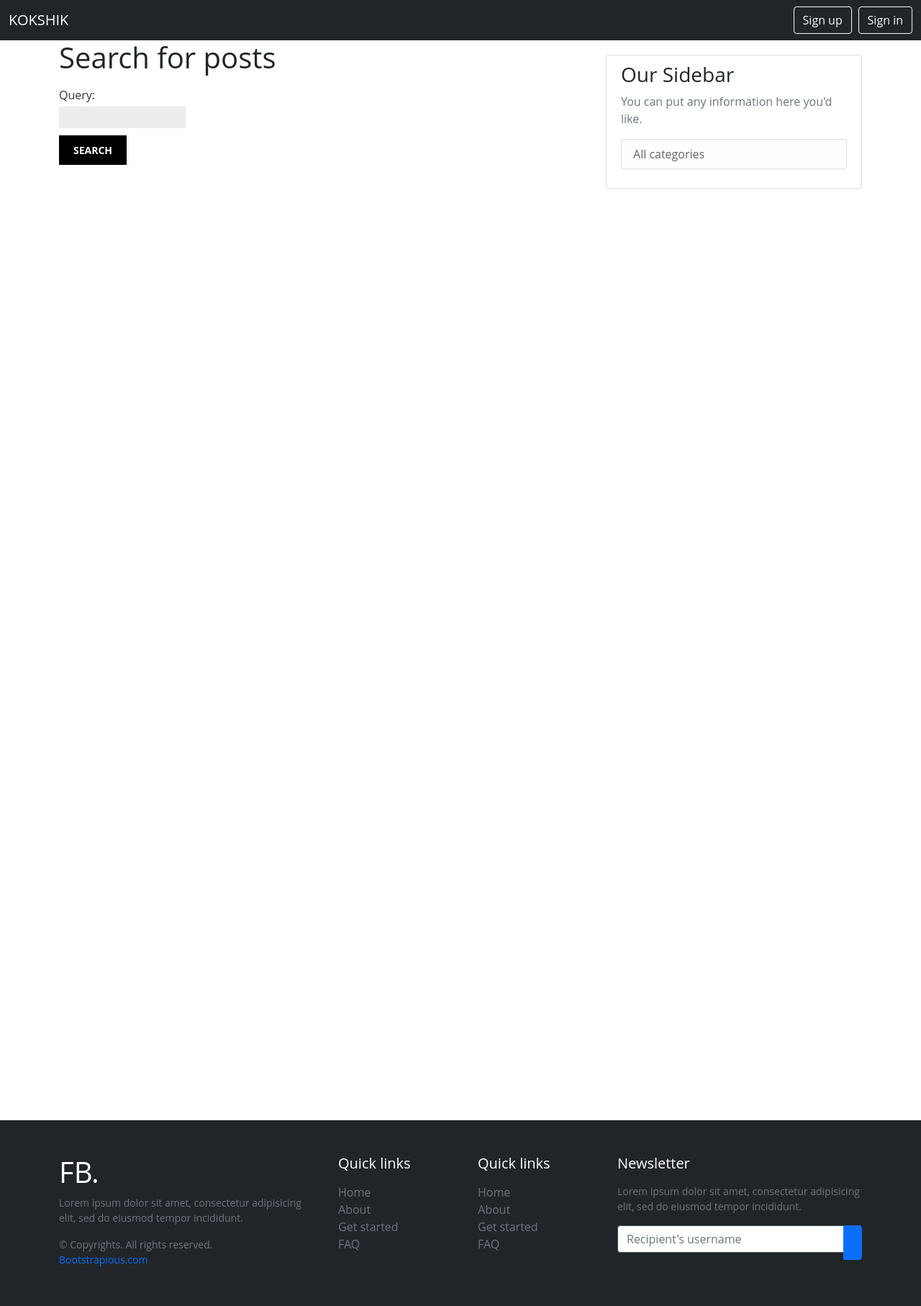
After one commit to sultanbekovr/sdu_dj_project, a Django app: page /search/ in a window 1280 px wide. The commit adds this page. Shown: the whole page at 72% size. Run offline with Django 4.2, Linux system fonts and the light colour scheme; parts of the project's set-up code (start-up, migrations or seed data) failed here and were passed over.

Commit message:
Create a searching and install postgres

```diff
--- a/store/poll/admin.py
+++ b/store/poll/admin.py
@@ -6,7 +6,7 @@
 from .models import *
 
 admin.site.register(Product)
-
+admin.site.register(Category)
 
 @admin.register(Comment)
 class CommentAdmin(admin.ModelAdmin):
--- a/store/poll/forms.py
+++ b/store/poll/forms.py
@@ -14,3 +14,7 @@
     to = forms.EmailField()
     comments = forms.CharField(required=False,
                                widget=forms.Textarea)
+
+
+class SearchForm(forms.Form):
+    query = forms.CharField()
--- a/store/poll/static/poll/css/styles.css
+++ b/store/poll/static/poll/css/styles.css
@@ -171,3 +171,8 @@
     font-weight:normal;
     margin:30px 0 0;
 }
+line{
+    width: 100%;
+    height: 3px;
+    background-color: black;
+}
--- /dev/null
+++ b/store/poll/templates/poll/search.html
@@ -0,0 +1,32 @@
+{% extends "poll/base.html" %}
+{% block title %} Search {% endblock %}
+{% block content %}
+    {% if query %}
+        <h1>Posts containing "{{ query }}"</h1>
+        <h3>
+            {% with results.count as total_results %}
+                Found {{ total_results }} results {{ total_results|pluralize }}
+            {% endwith %}
+        </h3>
+        {% for post in results %}
+            <h4 class="mt-10">
+                <a href="{{ post.get_absolute_url }}">
+                    {{ post.p_title }}
+                </a>
+            </h4>
+            {{ post.p_description}}
+            <line></line>
+            {% empty %}
+                <p>There no results for you query</p>
+        {% endfor %}
+        <p>
+            <a href="{% url "post_search" %}">Search again</a>
+        </p>
+    {% else %}
+        <h1>Search for posts</h1>
+        <form method="get">
+            {{ form.as_p }}
+            <input type="submit" value="Search">
+        </form>
+    {% endif %}
+{% endblock %}
--- a/store/poll/urls.py
+++ b/store/poll/urls.py
@@ -14,4 +14,6 @@
     path('category/<int:cat_id>/', show_category, name='category'),
     path('share/<int:product_id>', post_share, name='post_share'),
 
+    path('search/', post_search, name='post_search'),
+
 ]
--- a/store/poll/views.py
+++ b/store/poll/views.py
@@ -1,17 +1,17 @@
-
 from base64 import urlsafe_b64decode
 from multiprocessing import context
 from turtle import title
 from django.http import Http404, HttpResponse, HttpResponseNotFound
 from django.shortcuts import redirect, render, get_object_or_404
 from .models import *
-from .forms import CommentForm, EmailPostForm
+from .forms import CommentForm, EmailPostForm, SearchForm
 from django.core.mail import send_mail
-# Create your views here.
+from django.contrib.postgres.search import SearchVector
 
 menu = [{'title': "Home", 'url_name': 'home'},
         {'title': "Catalog", 'url_name': 'catalog'},
         {'title': "About us", 'url_name': 'about'},]
+
 
 def index(request):
     context = {
@@ -20,8 +20,10 @@
     }
     return render(request,'poll/index.html', context=context)
 
+
 def about(request):
     return render(request,'poll/about.html', {'menu': menu,'title': 'About'})
+
 
 def catalog(request):
     posts = Product.objects.all()
@@ -116,7 +118,7 @@
                       f"{product.p_title}"
             message = f"Read {product.p_title} at {post_url}\n\n" \
                       f"{cd['name']}\'s comments: {cd['comments']}"
-            send_mail(subject, message, 'admin@myblog.com',
+            send_mail(subject, message, 'rus.mur2001@gmail.com',
                       [cd['to']])
             sent = True
     else:
@@ -124,3 +126,21 @@
     return render(request, 'poll/share.html', {'product': product,
                                                 'form': form,
                                                 'sent': sent})
+
+
+def post_search(request):
+    form = SearchForm()
+    query = None
+    results = []
+    if 'query' in request.GET:
+        form = SearchForm(request.GET)
+        if form.is_valid():
+            query = form.cleaned_data['query']
+            results = Product.published.annotate(
+                search=SearchVector('p_title', 'p_description'),
+            ).filter(search=query)
+    return render(request,
+                  'poll/search.html',
+                  {'form': form,
+                   'query': query,
+                   'results': results})
--- a/store/store/urls.py
+++ b/store/store/urls.py
@@ -34,6 +34,7 @@
 
     path('', include('poll.urls')),
 
+
 ]
 
 
```
Also changed, not shown: store/poll/models.py (+21 -8 lines), store/store/settings.py (+5 -2 lines), store/poll/migrations/0004_alter_product_managers_remove_product_p_is_published.py (added), store/poll/migrations/0005_alter_product_managers_product_p_is_published.py (added), store/poll/migrations/0006_remove_product_p_is_published.py (added), store/poll/migrations/0007_alter_product_options_product_status.py (added).
